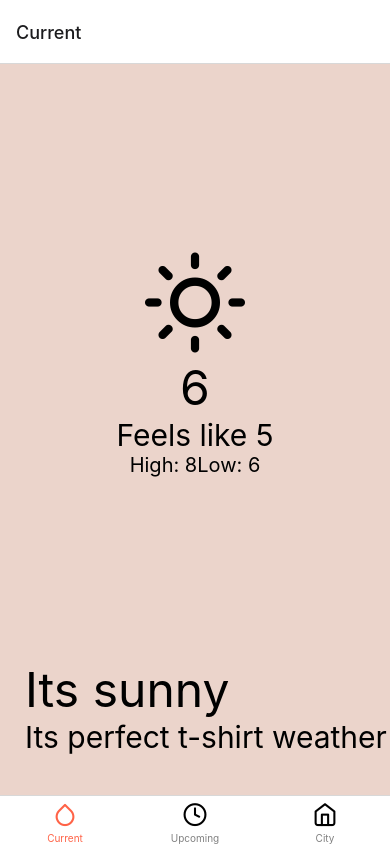
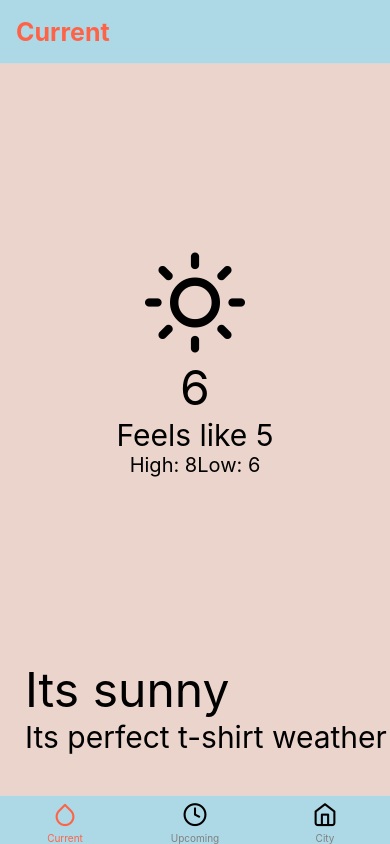
Before and after one commit to PrashantSinghT99/ClimaCast, a React Native app: screen / in a window 390 px wide. Built offline with nearby package versions, Linux system fonts and the light colour scheme.

Commit message:
Tabs component

```diff
--- a/App.tsx
+++ b/App.tsx
@@ -1,9 +1,6 @@
 import React from 'react';
 import {NavigationContainer} from '@react-navigation/native';
 import Tabs from './src/Components/Tabs';
-
-
-
 const App = () => {
   return (
     <NavigationContainer>
--- a/src/Components/Tabs.js
+++ b/src/Components/Tabs.js
@@ -12,6 +12,19 @@ const Tabs = () => {
             screenOptions={{
                 tabBarActiveTintColor: 'tomato',
                 tabBarInactiveTintColor: 'grey',
+                tabBarStyle: {
+                    backgroundColor: 'lightblue',
+                },
+                headerStyle: {
+                    backgroundColor: 'lightblue',
+
+                },
+                headerTitleStyle: {
+                    fontWeight: 'bold',
+                    fontSize: 25,
+                    color: "tomato",
+
+                }
             }}>
             <Tab.Screen
                 name="Current"
```
